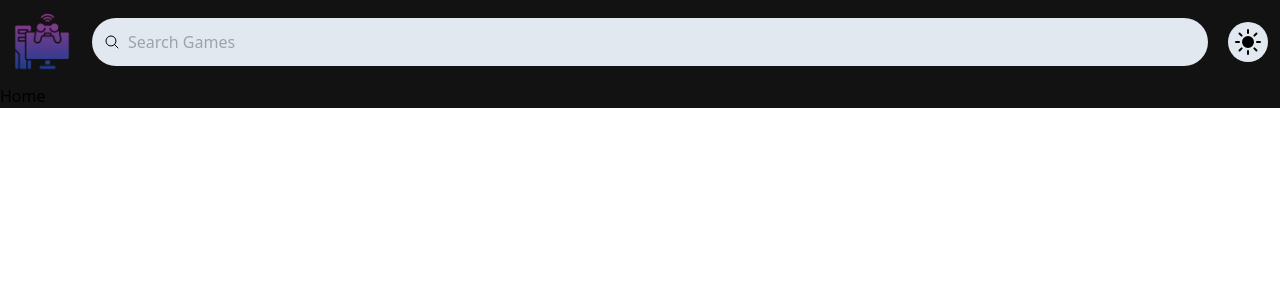
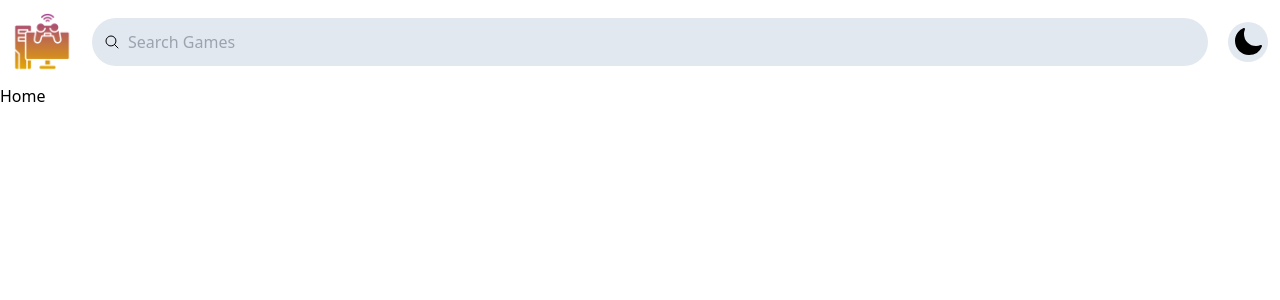
Before and after one commit to kithvin/GameArena, a React (Vite) app: page / in a window 1280 px wide. Shown: the top 300 px of the page. Built offline with nearby package versions, Linux system fonts and the light colour scheme.

Commit message:
Build the theme toggle

```diff
--- a/src/App.jsx
+++ b/src/App.jsx
@@ -1,23 +1,28 @@
 import React, { useState } from "react";
 import Home from "./Pages/Home"; // Importing the Home component
 import Header from "./Components/Header"; // Importing the Header component
+import { ThemeContext } from "./Context/ThemeContext"; // Importing the ThemeContext
 
-
+// Main App component
 
 function App() {
-  const [theme, setTheme] = useState("dark");
+  const [theme, setTheme] = useState("light"); // State variable to manage the current theme (default is 'light')
   return (
-    // State variable to manage the current theme (dark or light)
+    // Providing the ThemeContext to child components with the current theme and its updater function
+
+    <ThemeContext.Provider value={{ theme, setTheme }}>
       <div
         className={`${theme}
-    ${theme == "dark" ? "bg-[#121212]" : null} `} > {/* below code Dynamically apply a dark background color when the theme is 'dark' */}
+    ${theme == "dark" ? "bg-[#121212]" : null} h-[100vh] `}
+      >
 
+        {/* below code Dynamically apply a dark background color when the theme is 'dark' */}
         {/* Rendering the Header component */}
         <Header />
-
         {/* Rendering the Home component */}
         <Home />
       </div>
+    </ThemeContext.Provider>
   );
 }
 
--- a/src/Components/Header.jsx
+++ b/src/Components/Header.jsx
@@ -1,12 +1,19 @@
-import React, { useState } from "react";
+import React, { useContext, useState } from "react";
 import logo from "./../assets/Images/logo.png"; // Importing the logo image to display in the header
 import { HiOutlineMagnifyingGlass } from "react-icons/hi2"; // Importing the search icon from react-icons library
 import { HiMoon } from "react-icons/hi2"; // Importing the moon icon to represent a theme toggle or dark mode
 import { HiSun } from "react-icons/hi2"; // Importing the sun icon to represent light mode
+import { ThemeContext } from "../Context/ThemeContext";
+import { useEffect } from "react";
 
 // Header Component
 function Header() {
-  const [toggle, setToggle] = useState(false); // State to handle theme toggle (true for dark mode, false for light mode)
+  const [toggle, setToggle] = useState(true); // State to handle theme toggle (true for dark mode, false for light mode)
+  const {theme,setTheme}=useContext(ThemeContext) // Using ThemeContext to get the current theme and its updater function
+
+  useEffect(()=>{
+    console.log("Theme", theme)
+  },[])
   return (
     <div className="flex items-center p-3">
       {/* Logo Section */}
@@ -26,15 +33,15 @@ function Header() {
 
       {/* Theme Toggle Section */}
       <div>
-        {toggle ? (
+        {theme== 'light' ? (
           <HiMoon
             className="text-[40px] bg-slate-200 text-black p-1 rounded-full cursor-pointer"
-            onClick={() => setToggle(!toggle)} // Toggle theme state on click
+            onClick={() => setTheme('dark')} // Set the theme to dark on click
           />
         ) : (
           <HiSun
             className="text-[40px] bg-slate-200 text-black p-1 rounded-full cursor-pointer"
-            onClick={() => setToggle(!toggle)} // Toggle theme state on click
+            onClick={() => setTheme('light')} // Set the theme to light on click
           />
         )}
       </div>
--- /dev/null
+++ b/src/Context/ThemeContext.jsx
@@ -0,0 +1,4 @@
+import React, { createContext, useContext } from "react"; // Import React and necessary hooks
+
+// Create a context for managing the theme state
+export const ThemeContext=React.createContext(null);
--- a/tailwind.config.js
+++ b/tailwind.config.js
@@ -1,18 +1,11 @@
-/******Tailwind CSS configuration file specifying the setup for the project.******/
-
 /** @type {import('tailwindcss').Config} */
 export default {
   darkMode: "selector",
 
-  // Enable dark mode based on system settings.
-
   darkMode: "media", // Use system preferences for dark mode.
 
-  // Specify files for Tailwind to scan.
+  content: ["./index.html", "./src/**/*.{js,ts,jsx,tsx}"], // Specify files for Tailwind to scan.
 
-  content: ["./index.html", "./src/**/*.{js,ts,jsx,tsx}"],
-
-  // Theming options for extending Tailwind's default styles.
   theme: {
     extend: {},
   },
```
Also changed, not shown: src/assets/Images/logo.png. Lines whose indentation alone changed are shown as unchanged.
